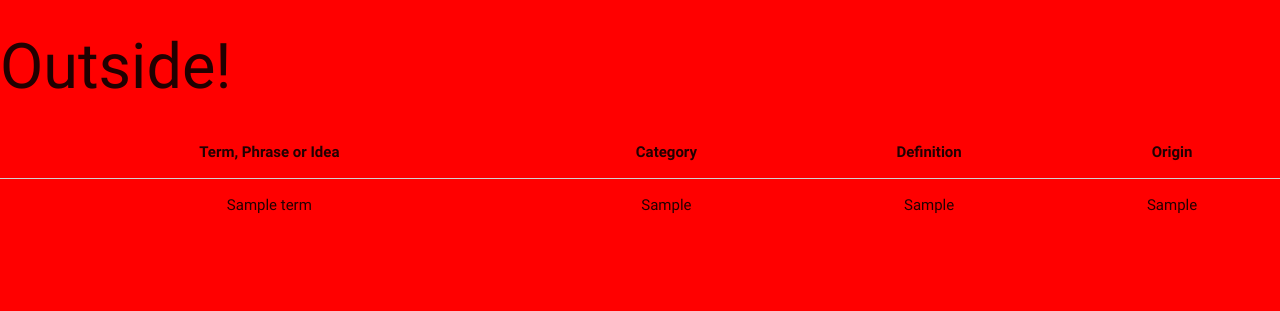
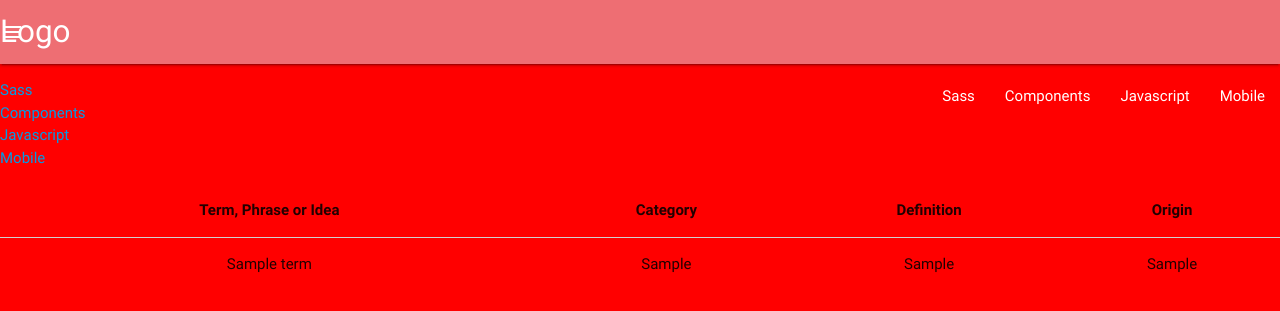
Before and after one commit to kalkiboru111/irish-dictionary-of-received-ideas, a Flask app: page / in a window 1280 px wide. Shown: the top 311 px of the page. Run offline with Flask 2, Linux system fonts and the light colour scheme; a database or web service that is not in the repository returns one stand-in record (values such as "Sample title"); some libraries are stand-ins or nearby versions.

Commit message:
Added nav bar

```diff
--- a/templates/base.html
+++ b/templates/base.html
@@ -8,7 +8,26 @@
 </head>
 
 <body>
-    <h1>Outside!</h1>
+    <nav>
+        <div class="nav-wrapper">
+            <a href="#!" class="brand-logo">Logo</a>
+            <a href="#" data-target="mobile-demo" class="sidenav-trigger"><i class="material-icons">menu</i></a>
+            <ul class="right hide-on-med-and-down">
+                <li><a href="sass.html">Sass</a></li>
+                <li><a href="badges.html">Components</a></li>
+                <li><a href="collapsible.html">Javascript</a></li>
+                <li><a href="mobile.html">Mobile</a></li>
+            </ul>
+        </div>
+    </nav>
+
+    <ul class="sidenav" id="mobile-demo">
+        <li><a href="sass.html">Sass</a></li>
+        <li><a href="badges.html">Components</a></li>
+        <li><a href="collapsible.html">Javascript</a></li>
+        <li><a href="mobile.html">Mobile</a></li>
+    </ul>
+
     {% block content %} {% endblock %}
     <script src="https://cdnjs.cloudflare.com/ajax/libs/jquery/3.2.1/jquery.min.js"></script>
     <script src="https://cdnjs.cloudflare.com/ajax/libs/materialize/0.100.2/js/materialize.min.js"></script>
```
Also changed, not shown: .c9/metadata/environment/templates/base.html (+1 -1 lines), 2 other files.
